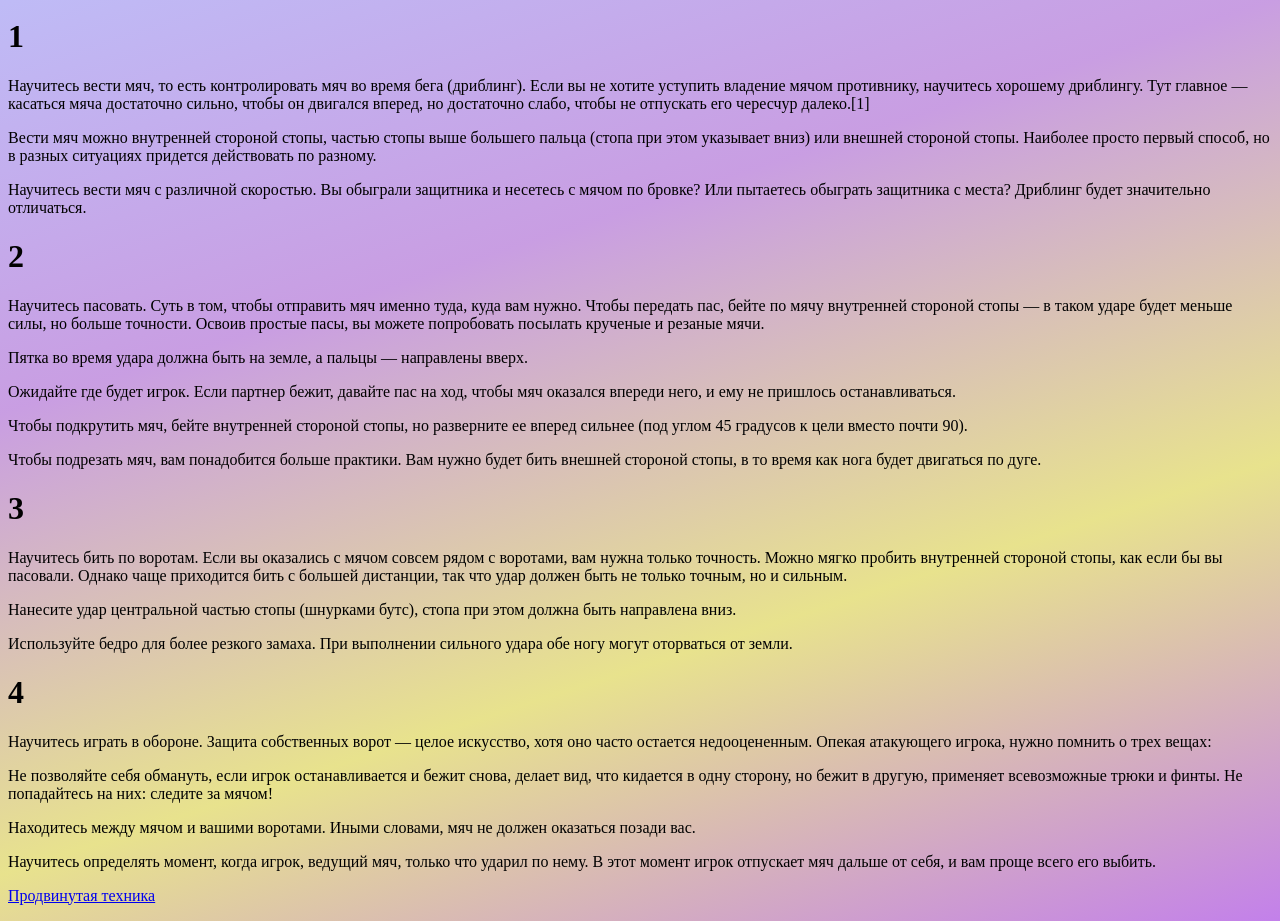
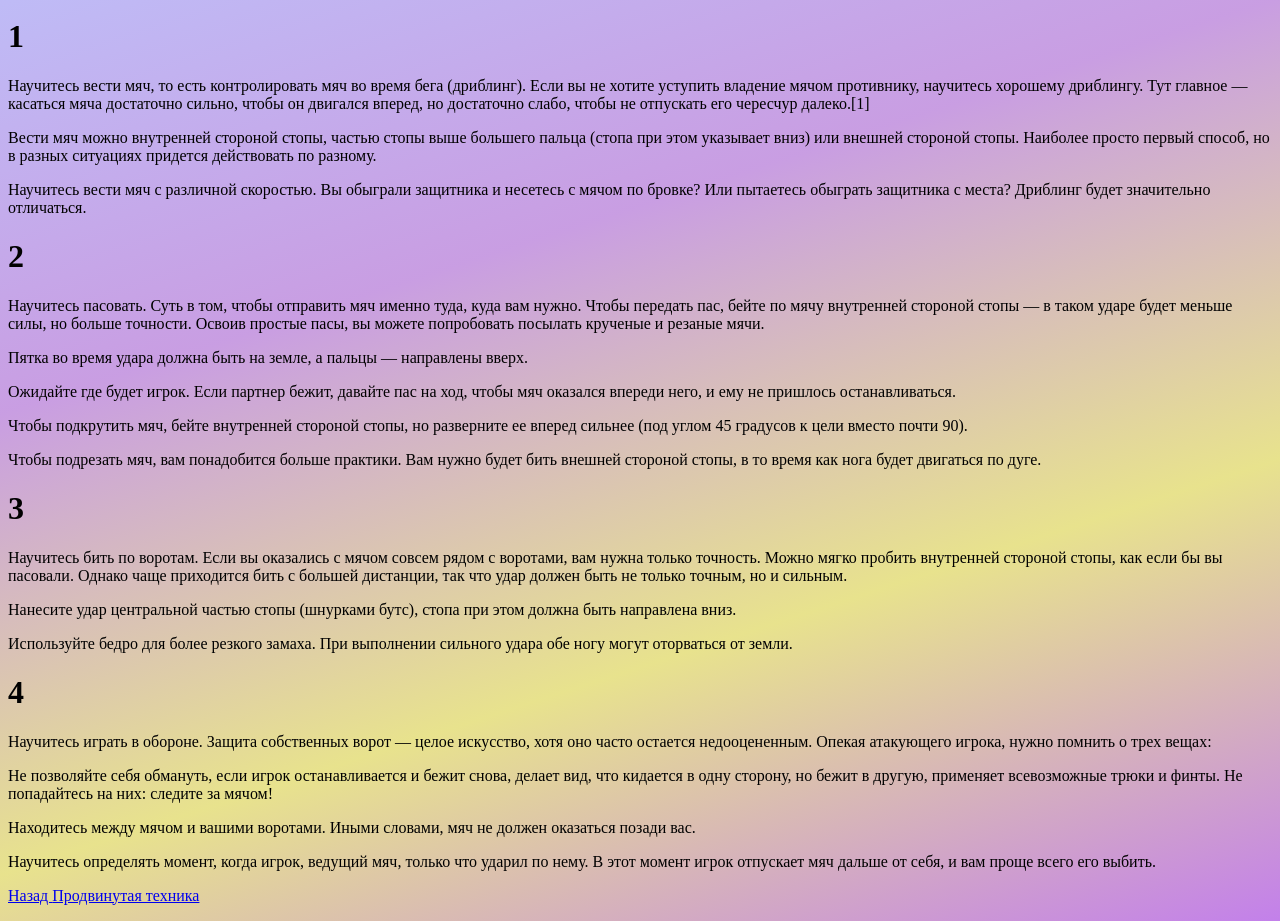
Before and after one commit to qwerty1234567890-afk/football, a plain HTML site: page index1.html in a window 1280 px wide. Shown: the part 48-969 px from the top of the page. Drawn offline with Linux system fonts and the light colour scheme.

Commit message:
Update index1.html

```diff
--- a/index1.html
+++ b/index1.html
@@ -89,7 +89,7 @@ zabil("primer", bgr); }
 <P>Не позволяйте себя обмануть, если игрок останавливается и бежит снова, делает вид, что кидается в одну сторону, но бежит в другую, применяет всевозможные трюки и финты. Не попадайтесь на них: следите за мячом!
 <P>Находитесь между мячом и вашими воротами. Иными словами, мяч не должен оказаться позади вас.
 <P>Научитесь определять момент, когда игрок, ведущий мяч, только что ударил по нему. В этот момент игрок отпускает мяч дальше от себя, и вам проще всего его выбить.
-<P>
+<P><a href="index.html"> Назад </a>
  <a href="index2.html"> Продвинутая техника </a>
 </body>
 </html>
```
